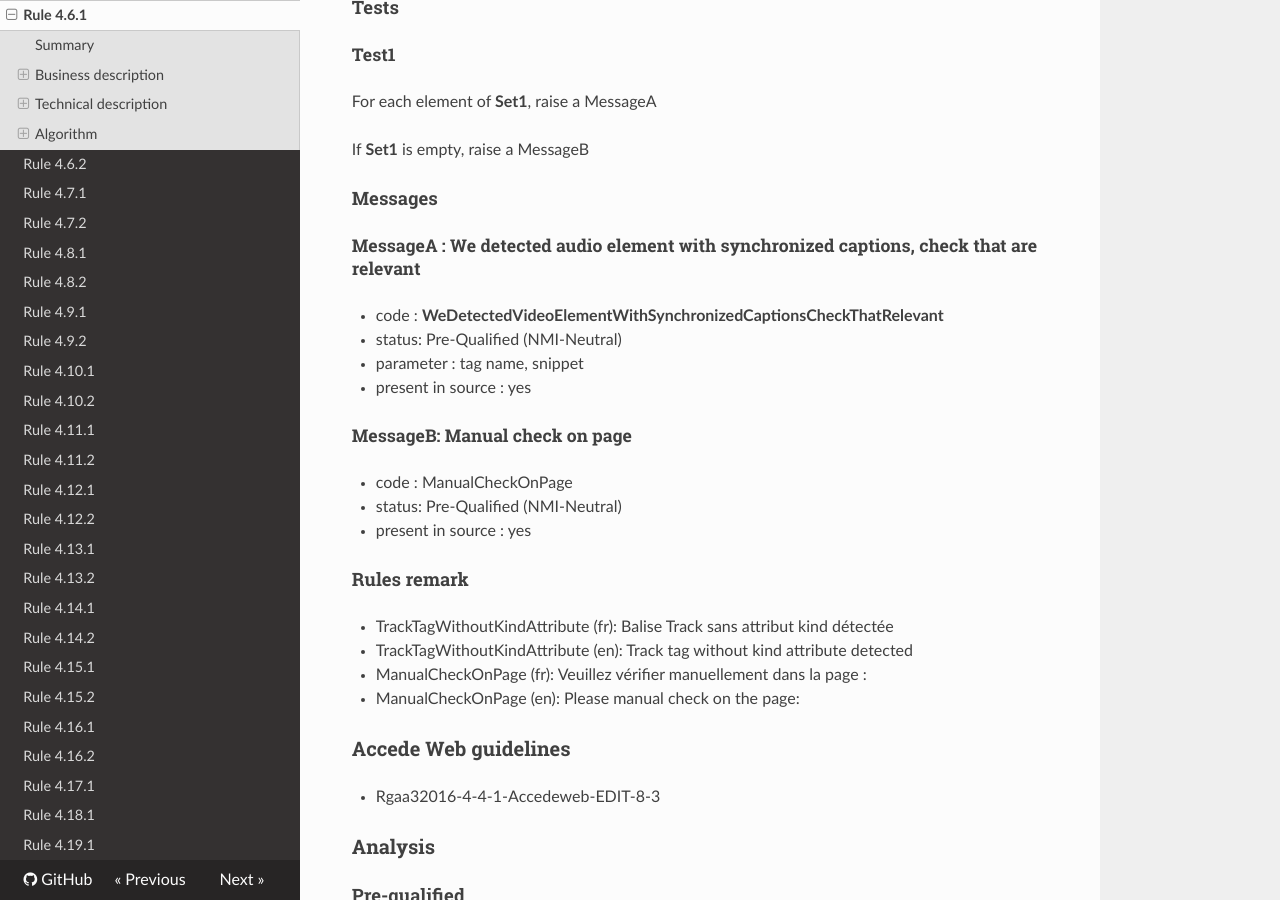
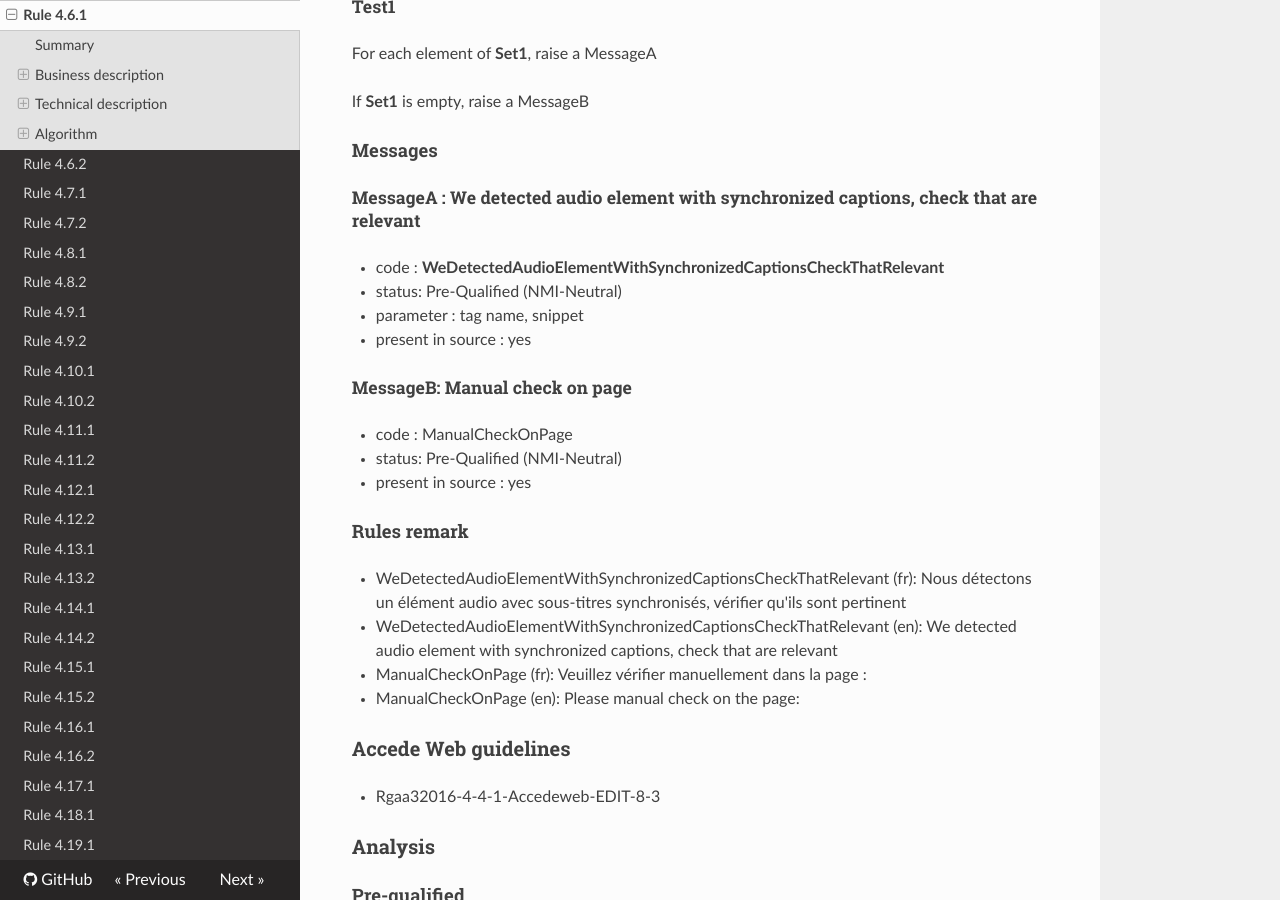
Before and after one commit to Tanaguru/RGAA3-2016, an MkDocs documentation site: the page built from docs/Rule-4-6-1.md, in a window 1280 px wide and 900 px high, scrolled down 1318 px. Built offline with MkDocs 1.6.1, drawn with Linux system fonts in a browser that asks for light colours; nearby versions of some CDN libraries; old or Windows-style settings are respelled for this version of MkDocs.

Commit message:
Update tests 4.6.1

```diff
--- a/docs/Rule-4-6-1.md
+++ b/docs/Rule-4-6-1.md
@@ -21,7 +19,6 @@ Chaque <a href="http://references.modernisation.gouv.fr/referentiel-technique-0#
  *  Les <a href="http://references.modernisation.gouv.fr/rgaa/glossaire.html#soustitres-synchroniss-objet-multimdia">sous-titres synchronis&eacute;s</a> sont pertinents
  *  Les <a href="http://references.modernisation.gouv.fr/rgaa/glossaire.html#soustitres-synchroniss-objet-multimdia">sous-titres synchronis&eacute;s</a> de la version alternative sont pertinents
  *  La <a href="http://references.modernisation.gouv.fr/rgaa/glossaire.html#transcription-textuelle-media-temporel">transcription textuelle</a> est pertinente
-
 
 ### Level
 
@@ -59,7 +56,7 @@ If **Set1** is empty, raise a MessageB
 
 ##### MessageA : We detected audio element with synchronized captions, check that are relevant
 
--    code : **WeDetectedVideoElementWithSynchronizedCaptionsCheckThatRelevant**
+-    code : **WeDetectedAudioElementWithSynchronizedCaptionsCheckThatRelevant**
 -    status: Pre-Qualified (NMI-Neutral)
 -    parameter : tag name, snippet
 -    present in source : yes
@@ -72,8 +69,8 @@ If **Set1** is empty, raise a MessageB
 
 #### Rules remark
 
- * TrackTagWithoutKindAttribute (fr): Balise Track sans attribut kind d&eacute;tect&eacute;e
- * TrackTagWithoutKindAttribute (en): Track tag without kind attribute detected
+ * WeDetectedAudioElementWithSynchronizedCaptionsCheckThatRelevant (fr): Nous d&eacute;tectons un &eacute;l&eacute;ment audio avec sous-titres synchronis&eacute;s, v&eacute;rifier qu'ils sont pertinent
+ * WeDetectedAudioElementWithSynchronizedCaptionsCheckThatRelevant (en): We detected audio element with synchronized captions, check that are relevant
 
  * ManualCheckOnPage (fr): Veuillez v&eacute;rifier manuellement dans la page :
  * ManualCheckOnPage (en): Please manual check on the page:
```
Also changed, not shown: other parts of docs/Rule-4-6-1.md (+0 -2 lines).
